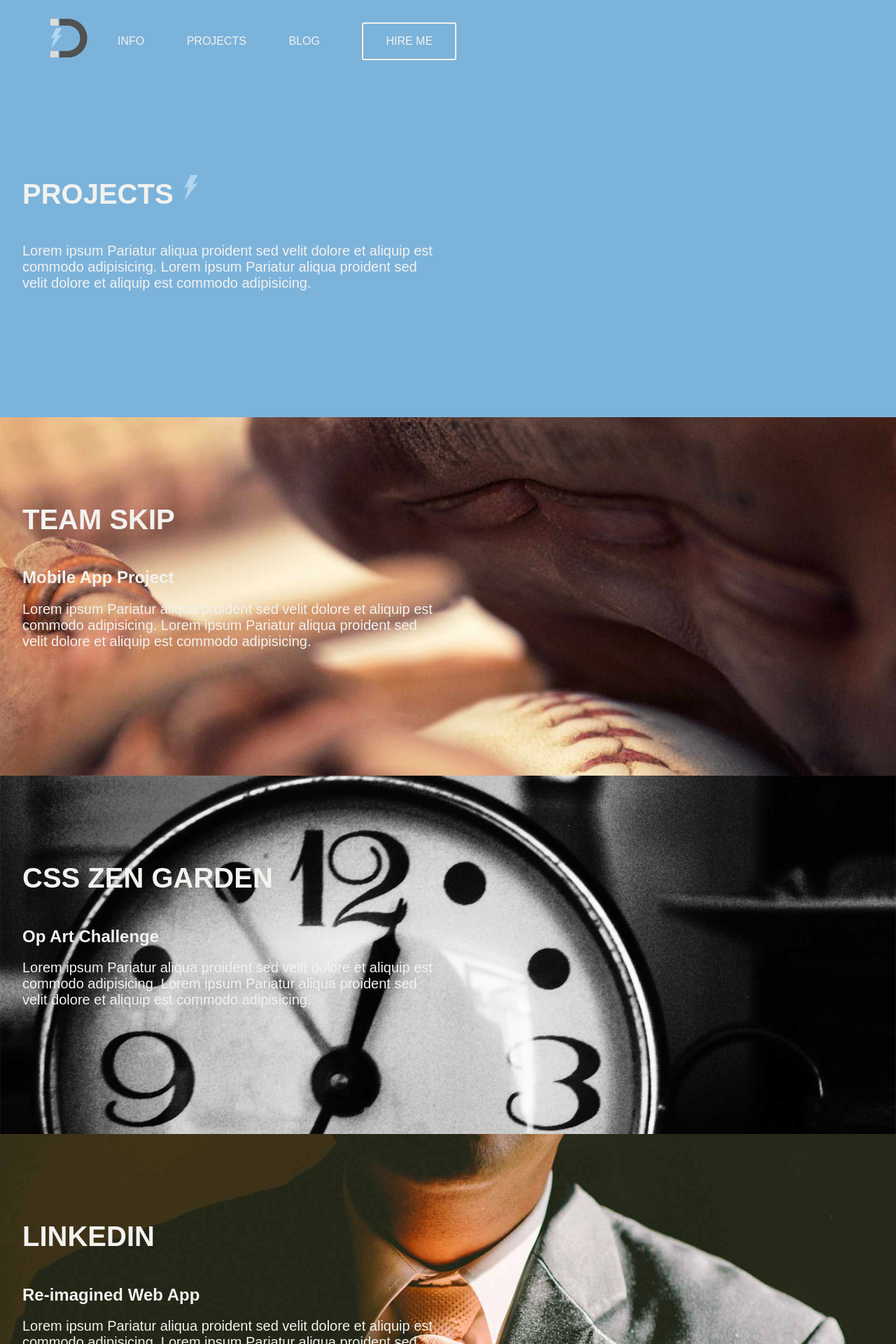
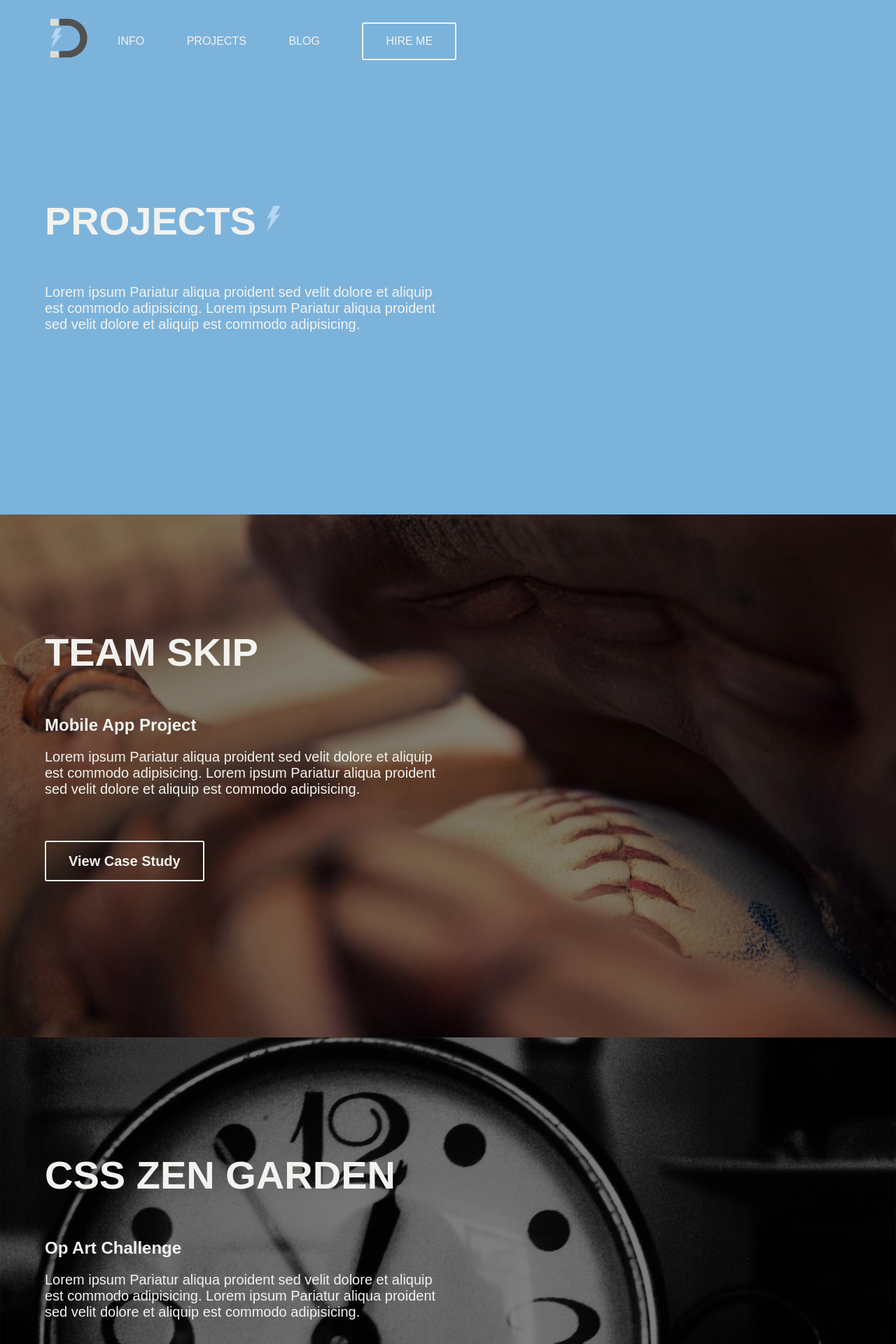
Before and after one commit to dinercoffee/davidpowellme.github.io, a Jekyll site: the page built from projects.html, in a window 1280 px wide. Shown: the top 1920 px of the page at 70% size. Built offline with Jekyll 4.4.1, drawn with Linux system fonts in a browser that asks for light colours; nearby versions of some CDN libraries; some of the changed text lies outside the part shown.

Commit message:
project page desk

```diff
--- a/_includes/footer.html
+++ b/_includes/footer.html
@@ -1,5 +1,5 @@
 <footer class="site-footer">
-	<section class="col-sm-6 col-md-4 col-lg-4 contact">
+	<section class="col-sm-6 col-md-4 col-lg-2 contact">
 	  <div class="social">
 	    <a href="#"><i class="fa fa-twitter" aria-hidden="true"></i></a>
 	    <a href="#"><i class="fa fa-github" aria-hidden="true"></i></a>
--- a/_sass/_global.scss
+++ b/_sass/_global.scss
@@ -27,6 +27,21 @@
     overflow: hidden;
 }
 
+.button {
+	border: 2px solid $color-light-primary;
+	border-radius: 3px;
+	color: $color-light-primary;
+	font-size: 1.25rem;
+	font-weight: 600;
+	padding: 1rem 2rem;
+	text-decoration:none;
+
+	&:hover {
+		background: $color-light-primary;
+		color: $color-dark-secondary;
+	}
+}
+
 .front {
     background: $color-dark-primary;
     overflow: hidden;
@@ -35,6 +50,9 @@
     }
     .page-content {
         margin: 1rem 0 6rem 0;
+    }
+    .contact {
+    	width: 33.33%;
     }
 }
 
@@ -60,13 +78,10 @@
 
 .summary {
     background: $color-dark-primary;
-
-
     	&:nth-child(2) {
         	background: url(../images/playball.jpg) 0 0 no-repeat;
         	background-size: cover;
 		}
-
         &:nth-child(3) {
             background: url(../images/clock.jpg) 0 0 no-repeat;
             background-size: cover;
@@ -79,16 +94,38 @@
             background: url(../images/tomatoes.jpg) 0 0 no-repeat;
             background-size: cover;
         }
+        &:nth-child(2),
+        &:nth-child(3),
+        &:nth-child(4),
+        &:nth-child(5) {
+        	position: relative;
+
+            &:before {
+                content: "";
+                display: block;
+                height: 100%;
+                position: absolute;
+                top: 0;
+                left: 0;
+                width: 100%;
+                background-color: rgba(0, 0, 0, .5);
             }
-
+            .project-wrapper {
+                position: relative;
+                z-index: 1;
+            }
+        }
+    }
     .project-wrapper {
         color: $color-light-primary;
-    padding: 6rem 0 10rem 2rem;
+        padding: 8rem 0 12rem 2rem;
         h1 {
             display: inline-block;
         }
+        div {
+        	margin-top: 5rem;
         }
-
+    }
     .contact {
         float: right;
         a {
@@ -106,14 +143,20 @@
             }
         }
     }
-
     @media (min-width: 650px) {
         .hero-text {
             font-size: 3.5em;
         }
+
+        .project-wrapper {
+        	padding: 8rem 0 15rem 4rem;
         }
+    }
+    @media (min-width: 900px) {
 
-@media (min-width: 900px) {
+    	h1 {
+    		font-size: 3.5rem;
+    	}
         .right-fix {
             display: block;
             margin-right: 0;
--- a/projects.html
+++ b/projects.html
@@ -18,6 +18,9 @@
 			<h1>Team Skip</h1>
 			<h2>Mobile App Project</h2>
 			<p>Lorem ipsum Pariatur aliqua proident sed velit dolore et aliquip est commodo adipisicing. Lorem ipsum Pariatur aliqua proident sed velit dolore et aliquip est commodo adipisicing.</p>
+			<div>
+				<a href="#" class="button">View Case Study</a>
+			</div>
 		</div>
 	</article>
 </section>
@@ -27,6 +30,9 @@
 			<h1>CSS Zen Garden</h1>
 			<h2>Op Art Challenge</h2>
 			<p>Lorem ipsum Pariatur aliqua proident sed velit dolore et aliquip est commodo adipisicing. Lorem ipsum Pariatur aliqua proident sed velit dolore et aliquip est commodo adipisicing.</p>
+			<div>
+				<a href="#" class="button">View Case Study</a>
+			</div>
 		</div>
 	</article>
 </section>
@@ -36,6 +42,9 @@
 			<h1>LinkedIn</h1>
 			<h2>Re-imagined Web App</h2>
 			<p>Lorem ipsum Pariatur aliqua proident sed velit dolore et aliquip est commodo adipisicing. Lorem ipsum Pariatur aliqua proident sed velit dolore et aliquip est commodo adipisicing.</p>
+			<div>
+				<a href="#" class="button">View Case Study</a>
+			</div>
 		</div>
 	</article>
 </section>
@@ -45,6 +54,9 @@
 			<h1>Regal Ravioli</h1>
 			<h2>Restaurant Redesign Project</h2>
 			<p>Lorem ipsum Pariatur aliqua proident sed velit dolore et aliquip est commodo adipisicing. Lorem ipsum Pariatur aliqua proident sed velit dolore et aliquip est commodo adipisicing.</p>
+			<div>
+				<a href="#" class="button">View Case Study</a>
+			</div>
 		</div>
 	</article>
 </section>
```
Lines whose indentation alone changed are shown as unchanged.
